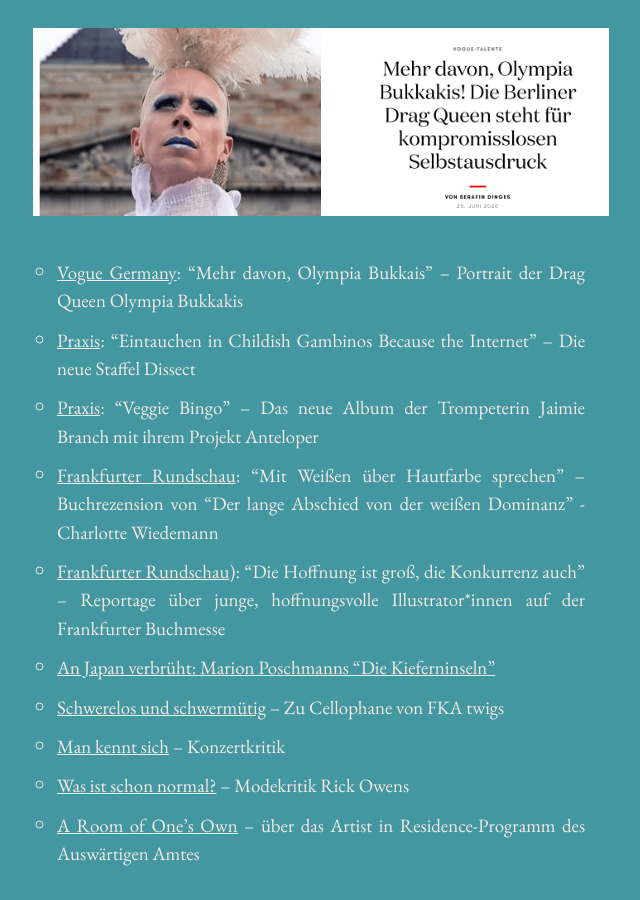
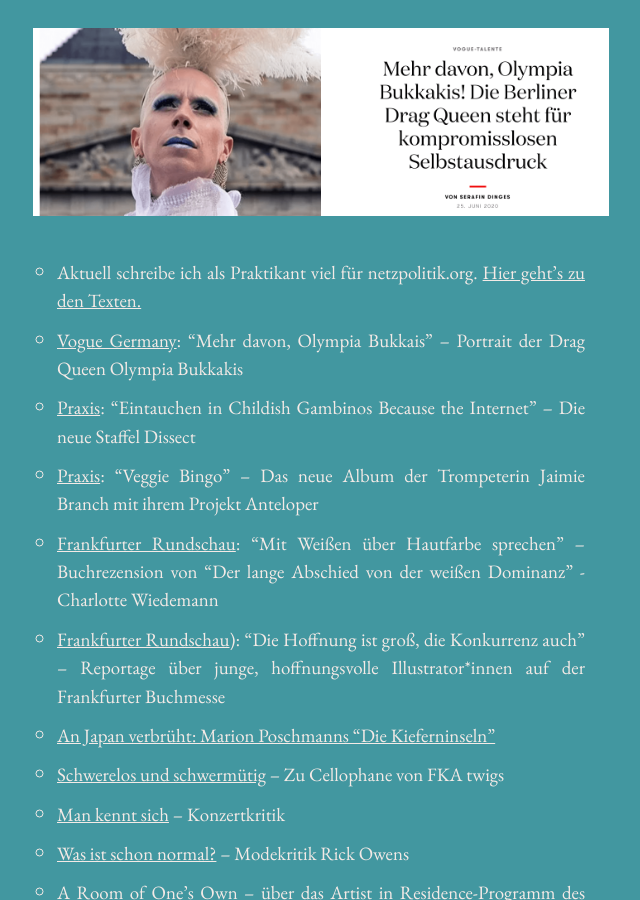
Before and after one commit to SerafinDinges/serafindinges.com, a Jekyll site: the page built from portfolio.md, in a window 1280 px wide and 900 px high, scrolled down 771 px. Shown: the whole window, without its empty margins (319-959 px from the left). Built offline with Jekyll 4.4.1, drawn with Linux system fonts in a browser that asks for light colours.

Commit message:
Update portfolio.md

```diff
--- a/portfolio.md
+++ b/portfolio.md
@@ -22,6 +22,7 @@ Please note that I don't have the rights to all of my work to share on my websit
   <img src="/assets/images/olympia.png" class="highlight" />
 </a>
 </p>
+- Aktuell schreibe ich als Praktikant viel für netzpolitik.org. [Hier geht's zu den Texten.](https://netzpolitik.org/author/serafin-dinges/)
 
 - [Vogue Germany](https://www.vogue.de/lifestyle/artikel/mehr-davon-olympia-bukkakis): "Mehr davon, Olympia Bukkais" – Portrait der Drag Queen Olympia Bukkakis
 
```
